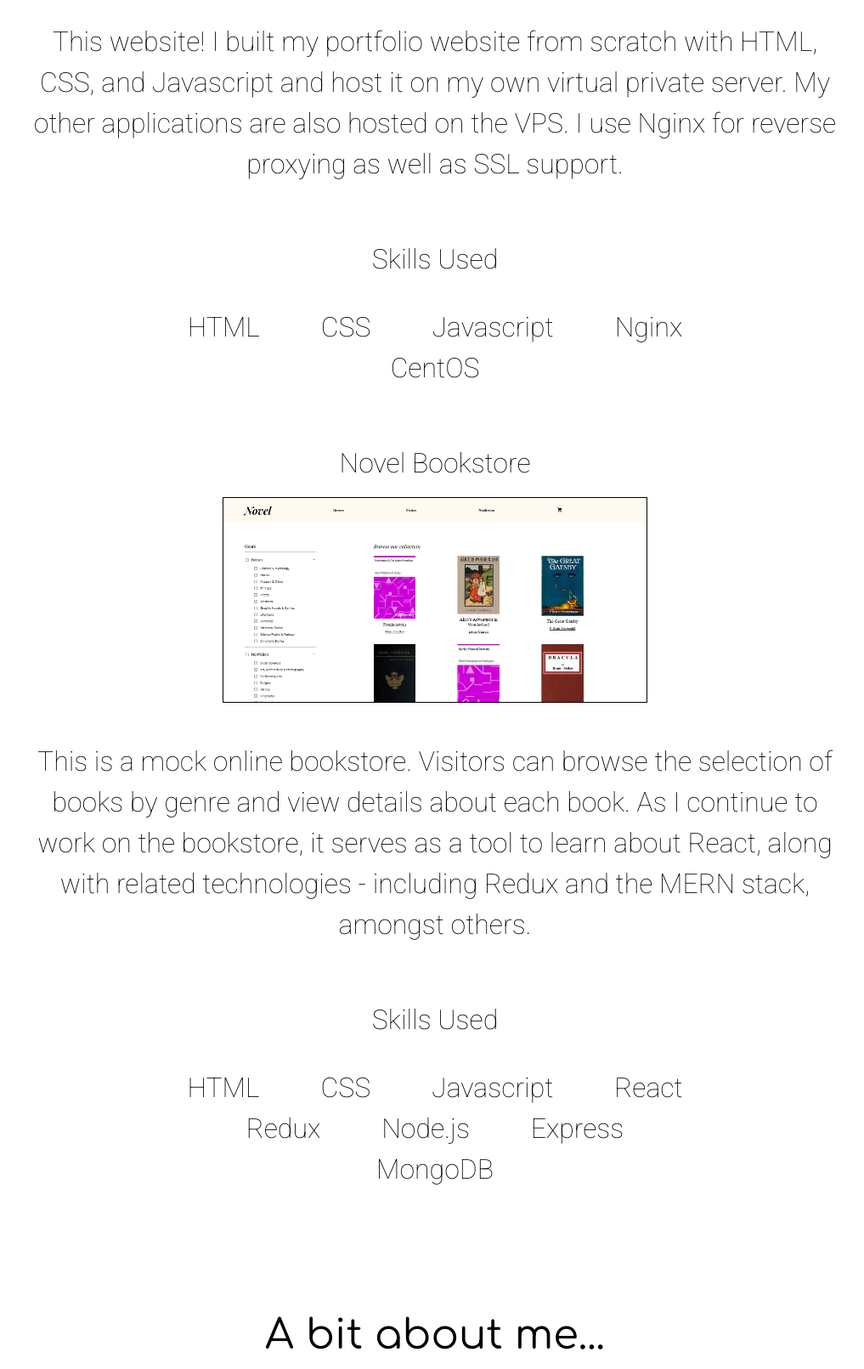
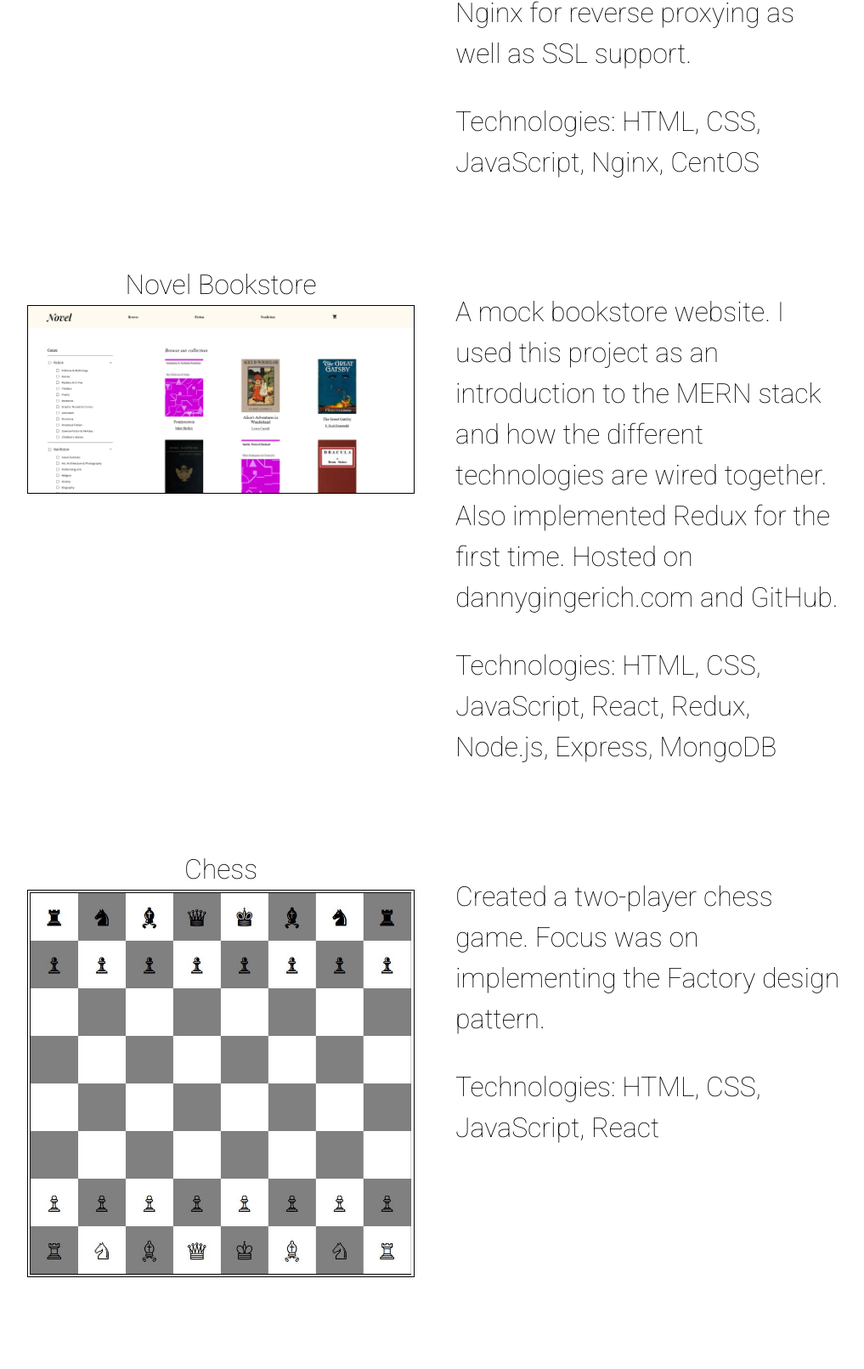
Before and after one commit to dgingerich/personal-website, a website: page www/index.html in a window 1280 px wide. Shown: the part 1305-2916 px from the top of the page at 85% size, without its empty margins (128-1145 px from the left). Drawn offline with Linux system fonts and the light colour scheme.

Commit message:
Updated portfolio design, added link to chess project

```diff
--- a/www/index.css
+++ b/www/index.css
@@ -146,11 +146,16 @@ header {
 }
 
 .portfolio-container {
-    display: inline-block;
+    display: flex;
     width: 75%;
     margin-left: 12.5%;
     margin-right: 12.5%;
     padding-bottom: 8vh;
+}
+
+.portfolio-left-div {
+    width: 50%;
+    margin-right: 2.5%;
 }
 
 .portfolio-subtitle {
@@ -160,12 +165,6 @@ header {
 
 .portfolio-subtitle:hover {
     text-decoration: underline;
-}
-
-.portfolio-image-container {
-    margin-top: 2vh;
-    width: 100%;
-    text-align: center;
 }
 
 .portfolio-img {
@@ -181,23 +180,10 @@ header {
     cursor: pointer;
 }
 
-.portfolio-skills-div {
-    display: inline-block;
-    width: 75%;
-    text-align: center;
-}
-
-.portfolio-skills {
-    margin: 0;
-    padding: 0;
-    display: flex;
-    flex-wrap: wrap;
-    justify-content: center;
-    list-style:none;
-}
-
-.portfolio-skills > li {
-    margin: 0 5%;
+.portfolio-right-div {
+    width: 50%;
+    margin-left: 2.5%;
+    text-align: left;
 }
 
 /* || About */
--- a/www/index.html
+++ b/www/index.html
@@ -38,57 +38,53 @@
       <h1 class="title">Portfolio</h1>
 
       <!--Personal Website-->
-      <div class="portfolio-container personal-website text-container">
+      <div class="portfolio-container text-container">
+
+        <div class="portfolio-left-div">
           <a href="index.html" class="portfolio-subtitle">Personal Website</a>
-        <div class="portfolio-image-container">
           <a href="index.html"><img src="assets/personal-website.png" class="portfolio-img" alt="Personal Website"></a>
         </div>
-        <div class="portfolio-description-div">
+
+        <div class="portfolio-right-div">
           <p class="portfolio-description">
-            This website! I built my portfolio website from scratch with HTML, CSS, and Javascript and host it on my own
-            virtual private server. My other applications are also hosted on the VPS. I use Nginx for reverse proxying
+            This website! I built my portfolio website from scratch with HTML, CSS, and Javascript and host it on my
+            own virtual private server. My other applications are also hosted on the VPS. I use Nginx for reverse
+            proxying
             as well as SSL support.
           </p>
-        </div>
-        <div class="portfolio-skills-div">
-          <p>Skills Used</p>
-          <ul class="portfolio-skills">
-            <li>HTML</li>
-            <li>CSS</li>
-            <li>Javascript</li>
-            <li>Nginx</li>
-            <li>CentOS</li>
-          </ul>
+          <p>Technologies: HTML, CSS, JavaScript, Nginx, CentOS</p>
         </div>
       </div>
 
       <!--Bookstore-->
-      <div class="portfolio-container bookstore text-container">
+      <div class="portfolio-container text-container">
+
+        <div class="portfolio-left-div">
           <a href="/bookstore" class="portfolio-subtitle">Novel Bookstore</a>
-        <div class="portfolio-image-container">
           <a href="/bookstore"><img src="assets/bookstore.png" class="portfolio-img" alt="Novel Bookstore"></a>
         </div>
-        <div class="portfolio-description-div">
+
+        <div class="portfolio-right-div">
           <p class="portfolio-description">
-            This is a mock online bookstore. Visitors can browse the selection of books by genre and view details about
-            each book. As I continue to work on the bookstore,
-            it serves as a tool to learn about React, along with related technologies - including Redux and the MERN
-            stack, amongst others.
+            A mock bookstore website. I used this project as an introduction to the MERN stack and how the different technologies are wired together. Also implemented Redux for the first time. Hosted on dannygingerich.com and GitHub.
           </p>
+          <p>Technologies: HTML, CSS, JavaScript, React, Redux, Node.js, Express, MongoDB</p>
         </div>
-        <div class="portfolio-skills-div">
-          <p>Skills Used</p>
-          <ul class="portfolio-skills">
-            <li>HTML</li>
-            <li>CSS</li>
-            <li>Javascript</li>
-            <li>React</li>
-            <li>Redux</li>
-            <li>Node.js</li>
-            <li>Express</li>
-            <li>MongoDB</li>
-          </ul>
       </div>
+
+      <!--Chess-->
+      <div class="portfolio-container text-container">
+
+        <div class="portfolio-left-div">
+          <a href="/chess" class="portfolio-subtitle">Chess</a>
+          <a href="/chess"><img src="assets/chess.png" class="portfolio-img" alt="Chess"></a>
+        </div>
+
+        <div class="portfolio-right-div">
+          <p class="portfolio-description">
+            Created a two-player chess game. Focus was on implementing the Factory design pattern.
+          </p>
+          <p>Technologies: HTML, CSS, JavaScript, React</p>
         </div>
       </div>
 
```
Also changed, not shown: www/assets/chess.png (added). Lines whose indentation alone changed are shown as unchanged.
